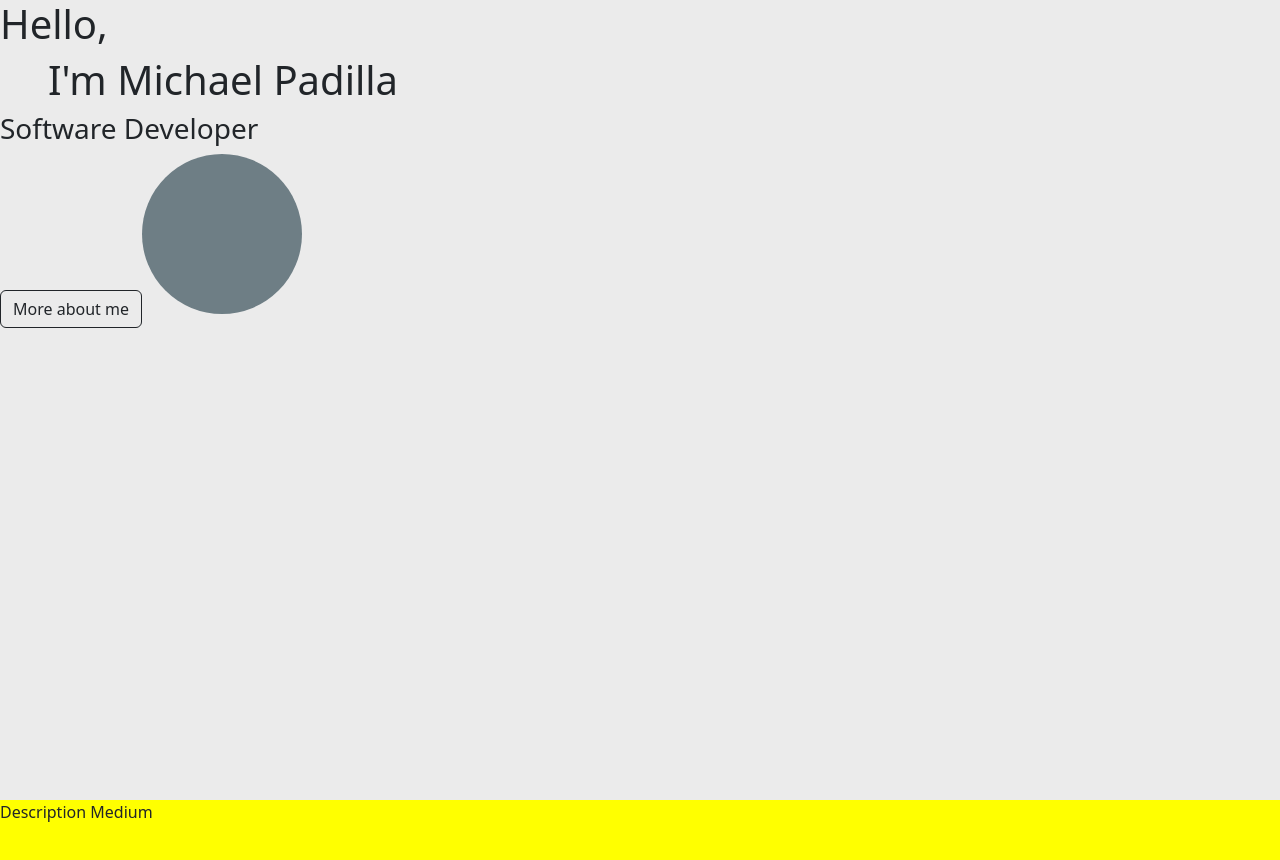
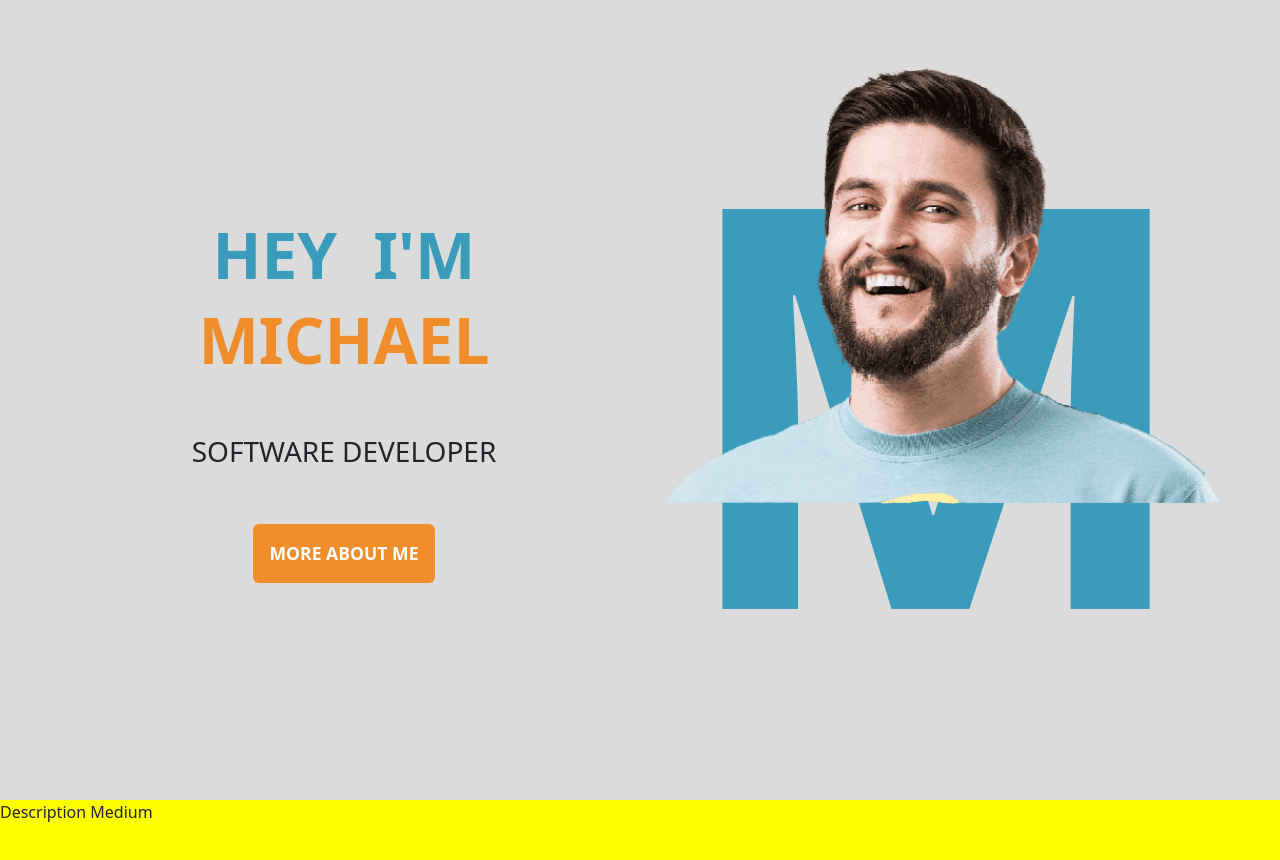
Before and after one commit to Mikadifo/Mikadifo.github.io, a React (Create React App) app: page / in a window 1280 px wide. Shown: the top 860 px of the page. Built offline with nearby package versions, Linux system fonts and the light colour scheme.

Commit message:
[add] home page missing img

```diff
--- a/src/index.css
+++ b/src/index.css
@@ -2,3 +2,9 @@ body {
   padding: 0;
   margin: 0;
 }
+
+html {
+  --color-gray: #dbdbdb;
+  --color-cyan: #3a9cba;
+  --color-orange: #f08d2b;
+}
--- a/src/views/home/Home.css
+++ b/src/views/home/Home.css
@@ -2,13 +2,48 @@
   width: 100vw;
   height: 100vh;
   font: #262730;
-  background-color: #ebebeb;
+  background: var(--color-gray);
+}
+
+.image-stack {
+  width: 50%;
 }
 
 .img-back {
-  width: 10rem;
-  height: 10rem;
-  border-radius: 50%;
-  display: inline-block;
-  background-color: #6e7e85;
+  color: var(--color-cyan);
+  font-weight: bolder;
+  font-size: 35rem;
 }
+
+.portrait-img {
+  position: absolute;
+  width: 38rem;
+  top: 3rem;
+}
+
+.greeting-title {
+  color: var(--color-cyan);
+}
+
+.name-title {
+  color: var(--color-orange);
+}
+
+.about-button {
+  background: var(--color-orange);
+  width: auto;
+  border: none;
+  color: white;
+  font-weight: bold;
+  font-size: 1.1rem;
+}
+
+.stack-container {
+  height: 100vh;
+}
+
+.presentation-title h1 {
+  font-size: 4rem;
+  word-spacing: 1.2rem;
+  font-weight: bold;
+}
--- a/src/views/home/Home.js
+++ b/src/views/home/Home.js
@@ -1,6 +1,7 @@
 import { useEffect, useRef } from 'react';
 import './Home.css';
 import useIntersection from './../../hooks/useIntersection';
+import portrait from './../../img/face-img.png';
 
 const Home = ({ setShowHomeBack }) => {
     const ref = useRef();
@@ -11,17 +12,35 @@ const Home = ({ setShowHomeBack }) => {
 
     return (
         <div id="home" className="home-container">
-            <h1 className="animate__animated animate__fadeInDown">Hello,</h1>
-            <h1 className="ms-5 animate__animated animate__fadeInDown">
-                I'm Michael Padilla
-            </h1>
-            <h3 className="animate__animated animate__slideInLeft">
-                Software Developer
-            </h3>
-            <a href="#description" className="btn btn-outline-dark" ref={ref}>
-                More about me
-            </a>
-            <div className="img-back" />
+            <div className="hstack p-5 stack-container" ref={ref}>
+                <div className="vstack gap-5 d-flex align-items-center justify-content-center">
+                    <div className="text-center presentation-title">
+                        <h1 className="animate__animated animate__fadeInDown greeting-title">
+                            HEY I'M
+                        </h1>
+                        <h1 className="animate__animated animate__fadeInDown name-title">
+                            MICHAEL
+                        </h1>
+                    </div>
+                    <h3 className="animate__animated animate__slideInLeft fw-light">
+                        SOFTWARE DEVELOPER
+                    </h3>
+                    <a
+                        href="#description"
+                        className="btn btn-outline-dark about-button p-3"
+                    >
+                        MORE ABOUT ME
+                    </a>
+                </div>
+                <div className="image-stack d-flex align-items-center justify-content-center">
+                    <p className="img-back">M</p>
+                    <img
+                        src={portrait}
+                        alt="MIKADIFO"
+                        className="portrait-img animate__animated animate__zoomIn"
+                    />
+                </div>
+            </div>
         </div>
     );
 };
```
Also changed, not shown: src/img/face-img.png (added).
